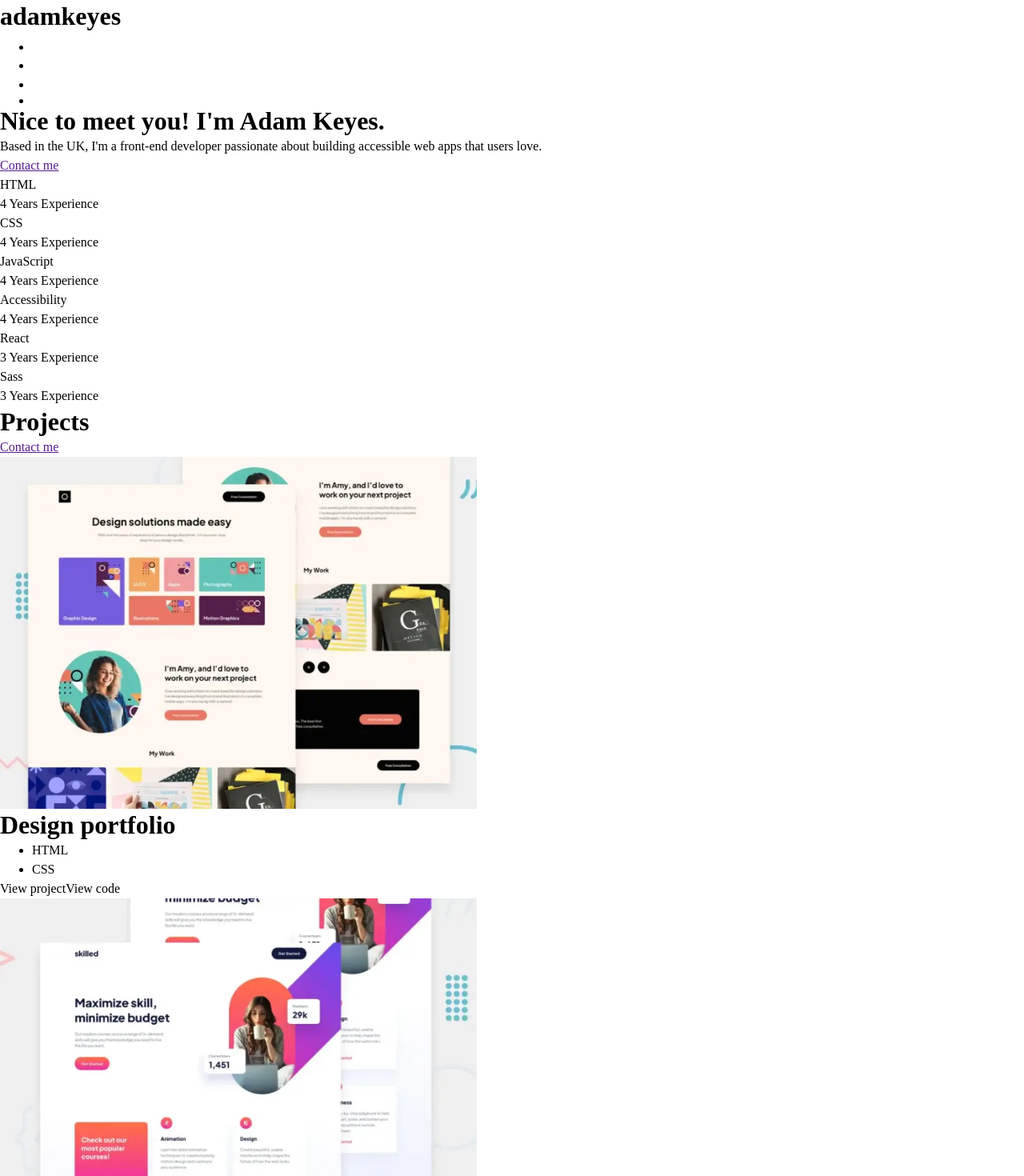
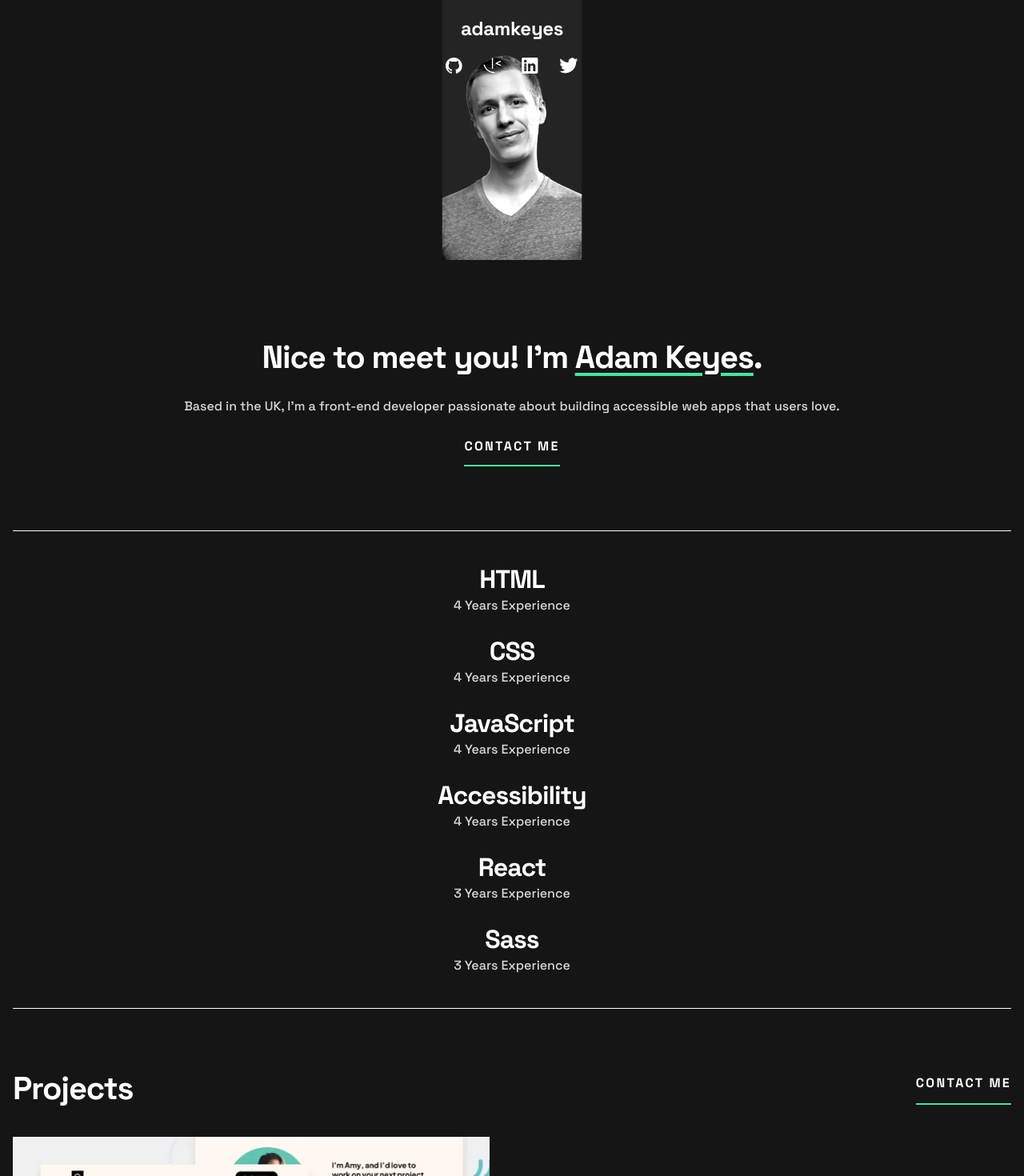
Before and after one commit to johnnygerard/FEM-Single-page-developer-portfolio, an Angular app: page / in a window 1280 px wide. Shown: the top 1470 px of the page at 80% size. Built offline with nearby package versions, Linux system fonts and the light colour scheme.

Commit message:
feat: all sections but the footer

```diff
--- a/src/app/app.component.html
+++ b/src/app/app.component.html
@@ -1,80 +1,83 @@
+<div class="upper-body">
   <header>
     <ng-container *ngTemplateOutlet="nav"></ng-container>
   </header>
 
-<h1>Nice to meet you! I'm Adam Keyes.</h1>
+  <div role="main">
+    <picture>
+      <!-- Desktop -->
+      <source media="(min-width: 1440px)" srcset="/assets/images/image-profile-desktop.webp">
+      <!-- Tablet -->
+      <source media="(min-width: 768px)" srcset="/assets/images/image-profile-tablet.webp">
+      <!-- Mobile -->
+      <img class="headshot" src="/assets/images/image-profile-mobile.webp" alt="">
+    </picture>
 
-<p>
+    <div class="hero">
+      <h1 class="heading-xl">Nice to meet you! I'm <span class="dev">Adam Keyes</span>.</h1>
+      <p class="hero-body">
         Based in the UK, I'm a front-end developer passionate about
         building accessible web apps that users love.
       </p>
+      <a class="button" href="#form-name">Contact me</a>
+    </div>
 
-<a href="">Contact me</a>
-
-<dl>
-  <dt>HTML</dt>
-  <dd>4 Years Experience</dd>
-  <dt>CSS</dt>
-  <dd>4 Years Experience</dd>
-  <dt>JavaScript</dt>
-  <dd>4 Years Experience</dd>
-  <dt>Accessibility</dt>
-  <dd>4 Years Experience</dd>
-  <dt>React</dt>
-  <dd>3 Years Experience</dd>
-  <dt>Sass</dt>
-  <dd>3 Years Experience</dd>
+    <dl class="skills">
+      <div *ngFor="let skill of skills">
+        <dt>{{ skill.name }}</dt>
+        <dd>{{ skill.years }} Years Experience</dd>
+      </div>
     </dl>
 
-<h1>Projects</h1>
+    <div class="projects-header">
+      <h1 class="projects-title heading-xl">Projects</h1>
+      <a class="button" href="#form-name">Contact me</a>
+    </div>
 
-<a href="">Contact me</a>
-
+    <div class="projects">
       <app-project [skills]="['HTML', 'CSS']" small="/assets/images/thumbnail-project-1-small.webp"
           large="/assets/images/thumbnail-project-1-large.webp">
         Design portfolio
       </app-project>
-
       <app-project [skills]="['HTML', 'CSS']" small="/assets/images/thumbnail-project-2-small.webp"
           large="/assets/images/thumbnail-project-2-large.webp"
           project="https://fem-skilled-e-learning-lp-jgerard.pages.dev/"
           code="https://github.com/johnnygerard/FEM-Skilled-e-learning-landing-page">
         E-learning landing page
       </app-project>
-
       <app-project [skills]="['HTML', 'CSS', 'JavaScript']"
           small="/assets/images/thumbnail-project-3-small.webp"
           large="/assets/images/thumbnail-project-3-large.webp">
         Todo web app
       </app-project>
-
       <app-project [skills]="['HTML', 'CSS', 'JavaScript']"
           small="/assets/images/thumbnail-project-4-small.webp"
           large="/assets/images/thumbnail-project-4-large.webp">
         Entertainment web app
       </app-project>
-
       <app-project [skills]="['HTML', 'CSS', 'JavaScript']"
           small="/assets/images/thumbnail-project-5-small.webp"
           large="/assets/images/thumbnail-project-5-large.webp">
         Memory Game
       </app-project>
-
       <app-project [skills]="['HTML', 'CSS', 'JavaScript']"
           small="/assets/images/thumbnail-project-6-small.webp"
           large="/assets/images/thumbnail-project-6-large.webp">
         Art gallery showcase
       </app-project>
+    </div>
+  </div>
+</div>
 
-<footer>
-  <h1>Contact</h1>
+<footer class="footer">
+  <h1 class="heading-xl">Contact</h1>
 
-  <p>
+  <p class="contact-body">
     I would love to hear about your project and how I could help. Please
     fill in the form, and I’ll get back to you as soon as possible.
   </p>
 
-  <form>
+  <form class="contact-form">
     <label for="form-name">Name</label>
     <input id="form-name" type="text">
 
@@ -84,34 +87,35 @@
     <label for="form-message">Message</label>
     <textarea id="form-message"></textarea>
 
-    <button>Send message</button>
+    <button class="button">Send message</button>
   </form>
 
   <ng-container *ngTemplateOutlet="nav"></ng-container>
 </footer>
 
 <ng-template #nav>
-  <h1>adamkeyes</h1>
-  <nav>
-    <ul>
+  <nav class="nav">
+    <h1 class="author-name">adamkeyes</h1>
+    <ul class="social-links">
       <li>
         <a href="https://example.com/github/adamkeyes">
-          <img src="/assets/images/icon-github.svg" alt="GitHub profile">
+          <img class="social-logo" src="/assets/images/icon-github.svg" alt="GitHub profile">
         </a>
       </li>
       <li>
         <a href="https://example.com/frontend-mentor/adamkeyes">
-          <img src="/assets/images/icon-frontend-mentor.svg" alt="Frontend Mentor profile">
+          <img class="social-logo" src="/assets/images/icon-frontend-mentor.svg"
+              alt="Frontend Mentor profile">
         </a>
       </li>
       <li>
         <a href="https://example.com/linkedin/adamkeyes">
-          <img src="/assets/images/icon-linkedin.svg" alt="LinkedIn profile">
+          <img class="social-logo" src="/assets/images/icon-linkedin.svg" alt="LinkedIn profile">
         </a>
       </li>
       <li>
         <a href="https://example.com/twitter/adamkeyes">
-          <img src="/assets/images/icon-twitter.svg" alt="Twitter profile">
+          <img class="social-logo" src="/assets/images/icon-twitter.svg" alt="Twitter profile">
         </a>
       </li>
     </ul>
--- a/src/app/app.component.scss
+++ b/src/app/app.component.scss
@@ -0,0 +1,107 @@
+@use "styles" as *;
+
+.upper-body {
+  margin: 20px 16px 0;
+}
+
+.nav {
+  display: flex;
+  flex-direction: column;
+  align-items: center;
+}
+
+.author-name {
+  font-size: 24px;
+  font-weight: 700;
+  line-height: 32px;
+  letter-spacing: -0.33px;
+  color: map-get($palette, "White");
+}
+
+.social-links {
+  padding: 0;
+  list-style: none;
+  display: flex;
+  justify-content: center;
+  gap: 25.6px;
+  margin-top: 20px;
+}
+
+.social-logo {
+  height: 20px;
+}
+
+.headshot {
+  position: absolute;
+  top: 0;
+  left: 50%;
+  transform: translateX(-50%);
+  width: 175px;
+  z-index: -1;
+}
+
+.hero {
+  margin-top: 331px;
+  display: flex;
+  flex-direction: column;
+  align-items: center;
+  gap: 24px;
+}
+
+.dev {
+  text-decoration: underline map-get($palette, "Green");
+  text-underline-offset: 6px;
+}
+
+.hero-body {
+  @extend %body-m;
+}
+
+.skills {
+  $border: 1px solid map-get($palette, "White");
+  display: grid;
+  gap: 24px;
+  margin: 80px 0;
+  padding: 40px 0;
+  border: {
+    top: $border;
+    bottom: $border;
+  }
+
+  dt {
+    @extend %heading-l;
+  }
+
+  dd {
+    @extend %body-m;
+  }
+}
+
+.projects {
+  &-header {
+    display: flex;
+  }
+
+  &-title {
+    margin-right: auto;
+  }
+
+  display: grid;
+  margin-top: 40px;
+  gap: 40px;
+}
+
+.footer {
+  margin-top: 80px;
+  padding: 60px 16px;
+  background: map-get($palette, "Dark Grey");
+}
+
+.contact-body {
+  @extend %body-m;
+  margin-top: 20px;
+}
+
+.contact-form {
+  margin-top: 50px;
+}
--- a/src/app/app.component.ts
+++ b/src/app/app.component.ts
@@ -1,10 +1,22 @@
-import { Component } from '@angular/core';
+import { Component } from "@angular/core";
+
+type Skill = Readonly<{
+  name: string;
+  years: number;
+}>;
 
 @Component({
-  selector: 'app-root',
-  templateUrl: './app.component.html',
-  styleUrls: ['./app.component.scss']
+  selector: "app-root",
+  templateUrl: "./app.component.html",
+  styleUrls: ["./app.component.scss"],
 })
 export class AppComponent {
-  title = 'FEM-Single-page-developer-portfolio';
+  protected readonly skills: readonly Skill[] = [
+    { name: "HTML", years: 4 },
+    { name: "CSS", years: 4 },
+    { name: "JavaScript", years: 4 },
+    { name: "Accessibility", years: 4 },
+    { name: "React", years: 3 },
+    { name: "Sass", years: 3 },
+  ];
 }
--- a/src/app/project/project.component.html
+++ b/src/app/project/project.component.html
@@ -1,8 +1,10 @@
 <img [src]="small" alt="" srcset="{{ small }} 686w, {{ large }} 1080w"
     sizes="(min-width: 1440px) calc(50vw - 180px), (min-width: 768px) calc(50vw - 44px), calc(100vw - 32px)">
-<h1><ng-content></ng-content></h1>
-<ul *ngIf="skills.length">
-  <li *ngFor="let skill of skills">{{ skill }}</li>
+<h1 class="title"><ng-content></ng-content></h1>
+<ul class="skills" *ngIf="skills.length">
+  <li class="skill" *ngFor="let skill of skills">{{ skill }}</li>
 </ul>
-<a [attr.href]="project">View project</a>
-<a [attr.href]="code">View code</a>
+<ul class="links">
+  <li><a class="button" [attr.href]="project">View project</a></li>
+  <li><a class="button" [attr.href]="code">View code</a></li>
+</ul>
--- a/src/app/project/project.component.scss
+++ b/src/app/project/project.component.scss
@@ -0,0 +1,28 @@
+@use "styles" as *;
+
+.title {
+  margin-top: 20px;
+  @extend %heading-m;
+  text-transform: uppercase;
+}
+
+.skills {
+  margin-top: 7px;
+  padding: 0;
+  list-style: none;
+  display: flex;
+  gap: 18px;
+}
+
+.skill {
+  @extend %body-l;
+  text-transform: uppercase;
+}
+
+.links {
+  margin-top: 20px;
+  padding: 0;
+  list-style: none;
+  display: flex;
+  gap: 30px;
+}
--- a/src/styles.scss
+++ b/src/styles.scss
@@ -1,2 +1,84 @@
 @use "reset";
 @use "fonts";
+
+$palette: (
+  "Black": #151515,
+  "Dark Grey": #242424,
+  "Green": #4ee1a0,
+  "Grey": #d9d9d9,
+  "White": #ffffff,
+);
+
+html {
+  scroll-behavior: smooth;
+}
+
+body {
+  font-family: "Space Grotesk", sans-serif;
+  background: map-get($palette, "Black");
+}
+
+// Typography ******************************************
+.heading-xl {
+  font-size: 40px;
+  font-weight: 700;
+  line-height: 40px;
+  letter-spacing: -1.14px;
+  text-align: center;
+  color: map-get($palette, "White");
+}
+
+%heading-l {
+  font-family: Space Grotesk;
+  font-size: 32px;
+  font-weight: 700;
+  line-height: 40px;
+  letter-spacing: -1px;
+  text-align: center;
+  color: map-get($palette, "White");
+}
+
+%heading-m {
+  font-size: 24px;
+  font-weight: 700;
+  line-height: 32px;
+  color: map-get($palette, "White");
+}
+
+@mixin body($font-size, $line-height) {
+  font-size: $font-size;
+  font-weight: 500;
+  line-height: $line-height;
+  text-align: center;
+  color: map-get($palette, "Grey");
+}
+
+%body-m {
+  @include body(16px, 26px);
+}
+
+%body-l {
+  @include body(18px, 28px);
+}
+
+.button {
+  font-size: 16px;
+  font-weight: 700;
+  line-height: 26px;
+  letter-spacing: 2.29px;
+  color: map-get($palette, "White");
+  text-transform: uppercase;
+  padding-bottom: 10px;
+  // Reset link and button styles
+  cursor: pointer;
+  text-decoration: none;
+  background: none;
+  border: none {
+    bottom: solid 2px map-get($palette, "Green");
+  }
+}
+
+.button:hover {
+  color: map-get($palette, "Green");
+}
+// *****************************************************
```
Lines whose indentation alone changed are shown as unchanged.
